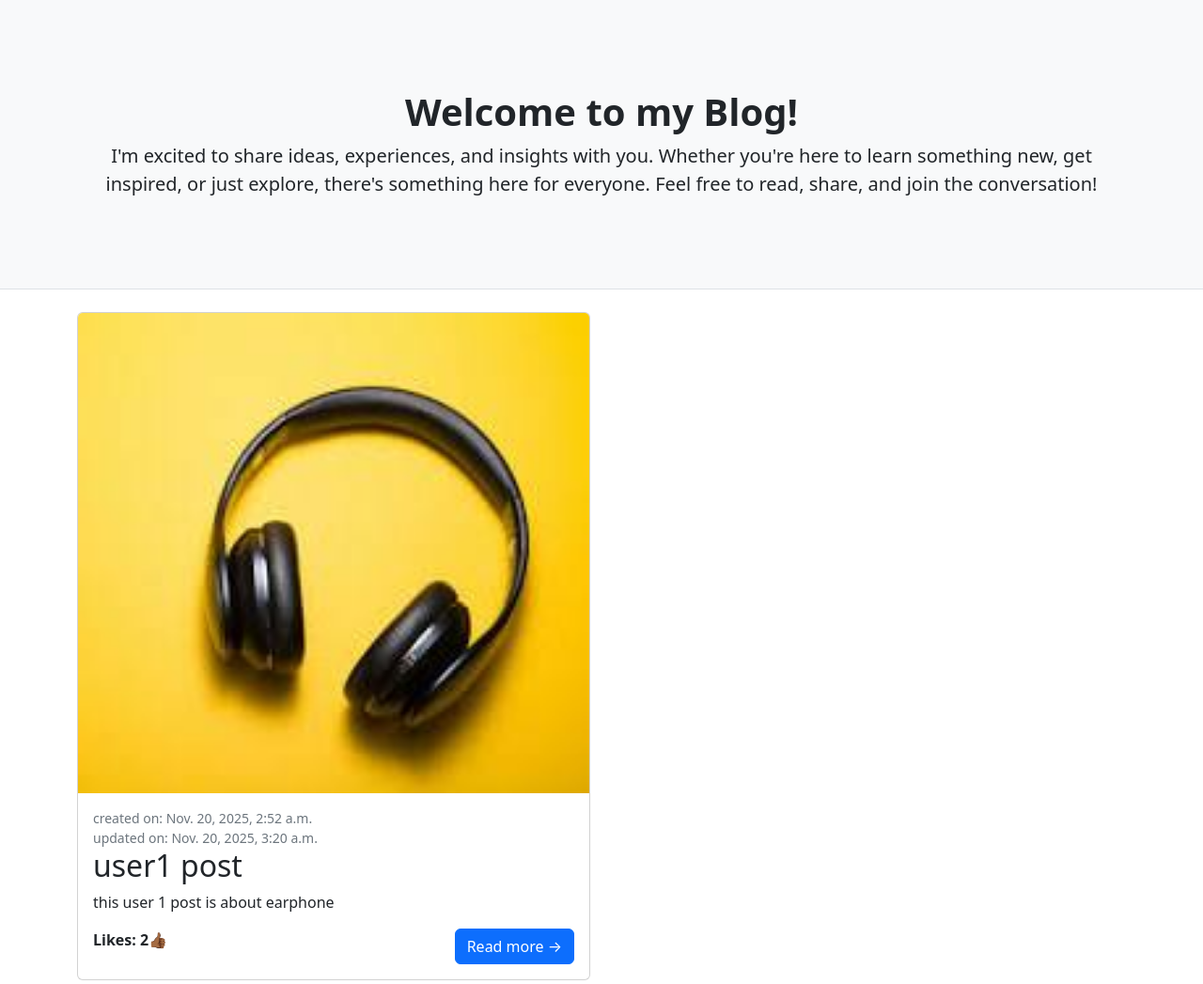
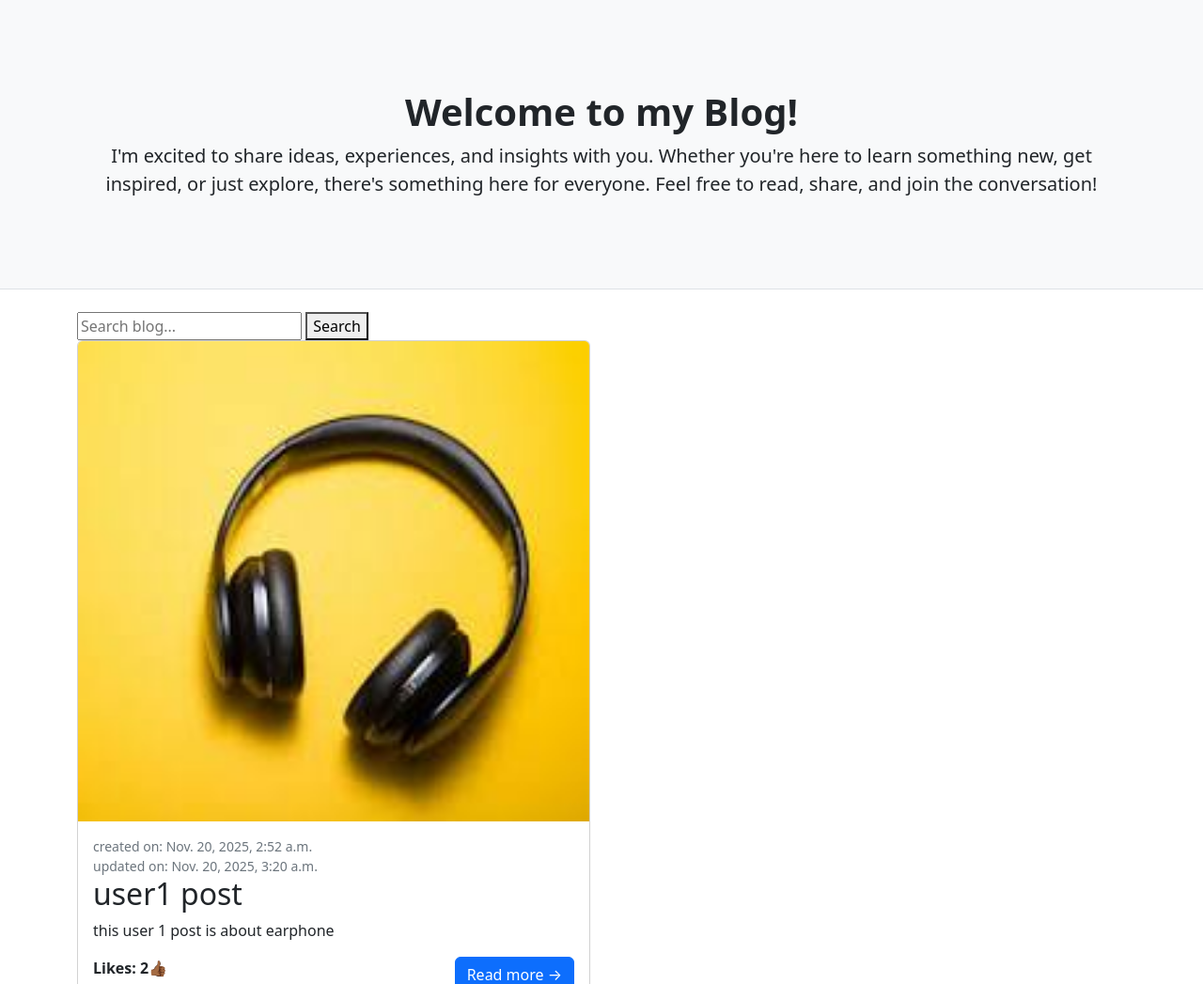
Before and after one commit to techBello/my-blog-site, a Django app: page /home/ in a window 1280 px wide. Shown: the part 57-1104 px from the top of the page at 94% size. Run offline with Django 5.2, Linux system fonts and the light colour scheme; data comes from the database, SQL or seed files in the repository; both versions use the stored data as it was after the commit; some libraries are stand-ins or nearby versions; some web fonts are replaced.

Commit message:
added search functionality

```diff
--- a/webapp/the_root/templates/base/all_post.html
+++ b/webapp/the_root/templates/base/all_post.html
@@ -48,6 +48,10 @@
         <!-- Page header with logo and tagline-->
         <header class="py-5 bg-light border-bottom mb-4">
             <div class="container">
+                <form method="GET" action="{% url 'blog:search' %}">
+                    <input type="text" name="q" placeholder="Search blog...">
+                    <button type="submit">Search</button>
+                </form>
                 <div class="text-center my-5">
                     <h1 class="fw-bolder">Welcome to my Blog!</h1>
                     <p class="lead mb-0">This is a template that is great for small businesses. It doesn't have too much fancy flare to it, but it makes a great use of the standard Bootstrap core components. Feel free to use this template for any project you want!</p>
--- a/webapp/the_root/templates/base/home.html
+++ b/webapp/the_root/templates/base/home.html
@@ -66,8 +66,13 @@
                 {% endfor %}
             {% endif %}
         </div>
+
+
         <div class="container">
-
+            <form method="GET" action="{% url 'blog:search' %}">
+                <input type="text" name="q" placeholder="Search blog...">
+                <button type="submit">Search</button>
+            </form>
             <div class="row">
                 <!-- Blog entries-->
                 <div class="col-lg-6">
--- a/webapp/the_root/templates/base/index.html
+++ b/webapp/the_root/templates/base/index.html
@@ -40,6 +40,10 @@
         </nav>
         <!-- Page Content-->
         <div class="container px-4 px-lg-5">
+            <form method="GET" action="{% url 'blog:search' %}">
+                <input type="text" name="q" placeholder="Search blog...">
+                <button type="submit">Search</button>
+            </form>
             <!-- Heading Row-->
             <div class="row gx-4 gx-lg-5 align-items-center my-5">
                 <div class="col-lg-7"><img class="img-fluid rounded mb-4 mb-lg-0" src="{% static 'assets/img/tech-bello-copy.jpg' %}" alt="..." /></div>
--- a/webapp/the_root/urls.py
+++ b/webapp/the_root/urls.py
@@ -19,5 +19,7 @@ urlpatterns = [
     path("create_post/", views.create_post, name="create_post"),
     path("edit_post/<slug:slug>", views.edit_post, name="edit_post"),
     path("like_post/<slug:slug>", views.like_post, name="like_post"),
+    path('search/', views.search_posts, name='search'),
+
 ]
 urlpatterns += static(settings.MEDIA_URL, document_root=settings.MEDIA_ROOT)
--- a/webapp/the_root/views.py
+++ b/webapp/the_root/views.py
@@ -4,6 +4,19 @@ from .forms import UserProfileForm, CreatePostForm
 from django.contrib import messages # type: ignore
 from .models import Post, Comments, Likes, Profile, Likes
 import bleach # type: ignore
+from django.db.models import Q # type: ignore
+
+def search_posts(request):
+    query = request.GET.get('q')
+    results = []
+
+    if query:
+        results = Post.objects.filter(
+            Q(title_icontains=query) | Q(content_icontains=query)
+        )
+
+    return render(request, 'blog/search_results.html', {'results': results, 'query': query})
+
 
 
 # Create your views here.
```
Also changed, not shown: webapp/db.sqlite3, webapp/the_root/migrations/0010_category_tag_post_category_post_tags.py (added), webapp/the_root/templates/base/search_results.html (added).
